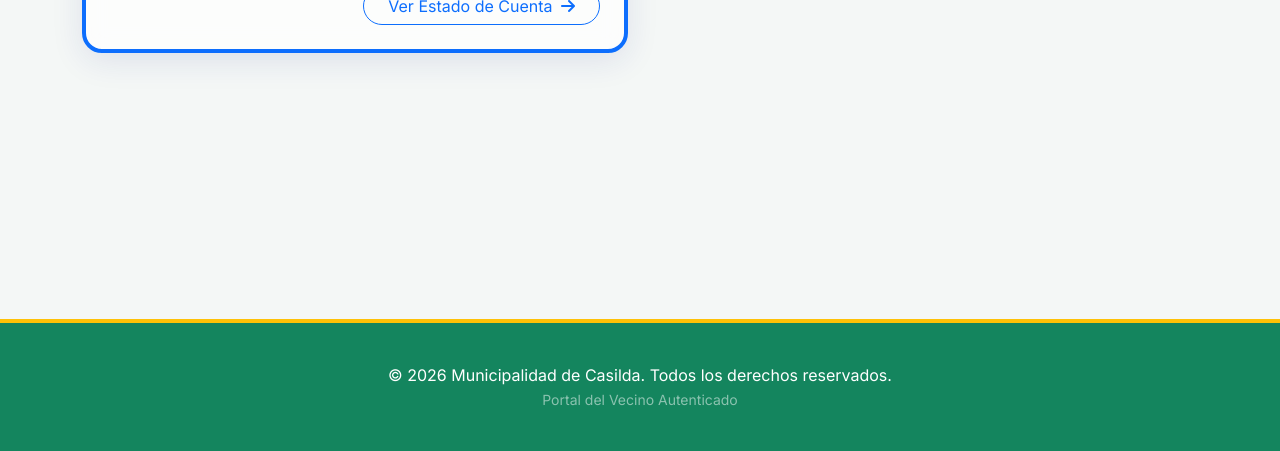
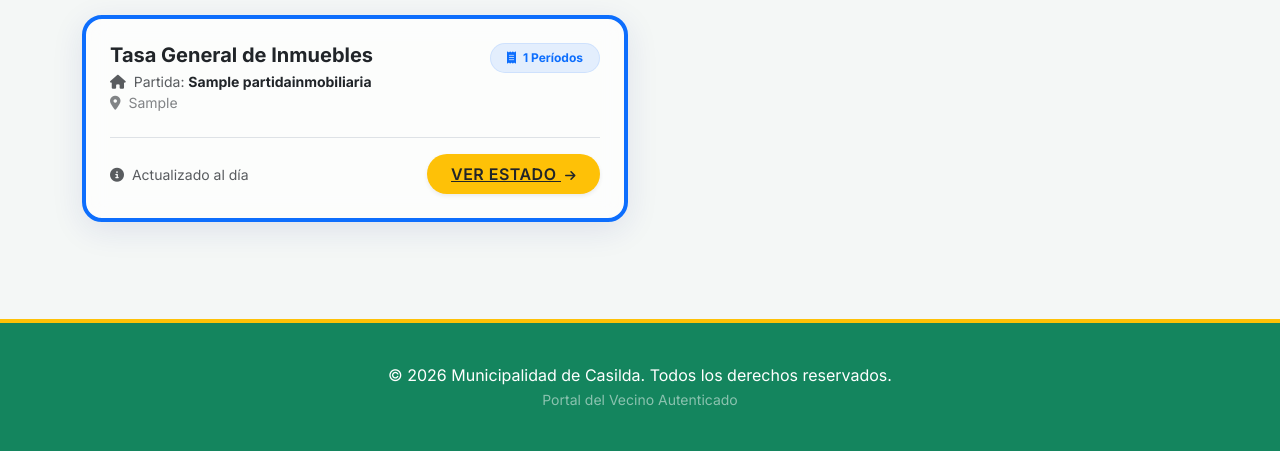
Before and after one commit to markoszanini/ver, a Django app: page /impuestos/ in a window 1280 px wide. Shown: the part 349-800 px from the top of the page. Run offline with Django 5.2, Linux system fonts and the light colour scheme; a user stored in the database is signed in; tables that the repository leaves empty hold one stand-in row (values such as "Sample post").

Commit message:
Modernización visual del módulo de Impuestos e integración total en el Portal del Vecino

```diff
--- a/sistema_casilda/impuestos/templates/impuestos/mis_impuestos.html
+++ b/sistema_casilda/impuestos/templates/impuestos/mis_impuestos.html
@@ -1,35 +1,45 @@
 {% extends 'portal/base_portal.html' %}
-{% block title %}Mis Impuestos - Municipalidad de Casilda{% endblock %}
+{% load static %}
+
+{% block title %}Mis Impuestos - Casilda Conecta{% endblock %}
+
 {% block content %}
-<div class="container py-5">
-    <div class="d-flex justify-content-between align-items-center mb-4">
-        <h2 class="fw-bold text-dark"><i class="fa-solid fa-file-invoice-dollar text-primary me-2"></i>Mis Impuestos</h2>
+<!-- Header Hero -->
+<div class="glass-hero text-white mb-5 pb-5">
+    <div class="container animate-up text-center">
+        <div class="badge bg-white bg-opacity-20 rounded-pill px-3 py-2 mb-3">ECONOMÍA Y FINANZAS</div>
+        <h1 class="display-5 fw-bold mb-2">Mis Tasas e Impuestos</h1>
+        <p class="lead opacity-75">Consultá tu estado de deuda, vencimientos y gestioná tus pagos de forma digital.</p>
     </div>
+</div>
 
+<div class="container mt-n5 position-relative z-2 pb-5">
     {% if impuestos %}
-        <div class="row row-cols-1 row-cols-md-2 g-4">
+        <div class="row row-cols-1 row-cols-md-2 g-4 animate-up">
             {% for impuesto in impuestos %}
                 <div class="col">
-                    <div class="glass-card p-4 h-100 position-relative border-start border-4 border-primary">
+                    <div class="glass-card p-4 h-100 position-relative border-start border-4 border-primary transition-hover">
                         <div class="d-flex justify-content-between align-items-start mb-3">
                             <div>
                                 <h5 class="fw-bold mb-1">{{ impuesto.get_tipo_display }}</h5>
                                 {% if impuesto.partida %}
-                                    <p class="text-muted mb-0"><i class="fa-solid fa-home me-1"></i> Partida: {{ impuesto.partida.nomenclatura }}</p>
-                                    <small class="text-muted d-block"><i class="fa-solid fa-map-marker-alt me-1"></i> {{ impuesto.partida.direccion }}</small>
+                                    <p class="text-muted mb-0 small"><i class="fa-solid fa-home me-1"></i> Partida: <span class="fw-bold text-dark">{{ impuesto.partida.nomenclatura }}</span></p>
+                                    <small class="text-muted d-block opacity-75"><i class="fa-solid fa-map-marker-alt me-1"></i> {{ impuesto.partida.direccion }}</small>
                                 {% else %}
-                                    <p class="text-muted mb-0"><i class="fa-solid fa-user me-1"></i> Cuenta General</p>
+                                    <p class="text-muted mb-0 small"><i class="fa-solid fa-user me-1"></i> Cuenta General Asociada</p>
                                 {% endif %}
                             </div>
-                            <span class="badge bg-light text-dark shadow-sm px-3 py-2 rounded-pill border">
-                                <i class="fa-solid fa-receipt me-1 text-primary"></i>
-                                {{ impuesto.deudas.count }} periodos
-                            </span>
+                            <div class="text-end">
+                                <span class="badge bg-primary bg-opacity-10 text-primary border border-primary border-opacity-10 px-3 py-2 rounded-pill mb-2 d-block">
+                                    <i class="fa-solid fa-receipt me-1"></i> {{ impuesto.deudas.count }} Períodos
+                                </span>
+                            </div>
                         </div>
 
-                        <div class="mt-4 pt-3 border-top text-end">
-                            <a href="{% url 'impuestos:estado_cuenta' impuesto.id %}" class="btn btn-outline-primary rounded-pill px-4">
-                                Ver Estado de Cuenta <i class="fa-solid fa-arrow-right ms-1"></i>
+                        <div class="mt-4 pt-3 border-top d-flex justify-content-between align-items-center">
+                            <span class="text-muted small"><i class="fa-solid fa-circle-info me-1"></i> Actualizado al día</span>
+                            <a href="{% url 'impuestos:estado_cuenta' impuesto.id %}" class="btn-muni btn-muni-primary px-4 shadow-sm py-2">
+                                Ver Estado <i class="fa-solid fa-arrow-right ms-1 fs-xs"></i>
                             </a>
                         </div>
                     </div>
@@ -37,13 +47,24 @@
             {% endfor %}
         </div>
     {% else %}
-        <div class="text-center py-5 bg-white rounded-4 shadow-sm border">
-            <div class="mb-3">
-                <i class="fa-solid fa-folder-open text-muted" style="font-size: 3rem;"></i>
+        <div class="row justify-content-center animate-up">
+            <div class="col-lg-6">
+                <div class="glass-card p-5 text-center bg-white">
+                    <div class="mb-4">
+                        <i class="fa-solid fa-file-invoice-dollar text-muted opacity-25" style="font-size: 5rem;"></i>
+                    </div>
+                    <h4 class="fw-bold text-dark">Sin cuentas vinculadas</h4>
+                    <p class="text-muted mb-4">Actualmente no se registran cuentas tributarias o partidas inmobiliarias vinculadas a tu perfil de vecino.</p>
+                    <a href="{% url 'portal:dashboard' %}" class="btn btn-outline-secondary rounded-pill px-4">Volver al Panel</a>
+                </div>
             </div>
-            <h5 class="fw-bold text-dark">No tienes impuestos asociados</h5>
-            <p class="text-muted mb-4">Actualmente no se registran cuentas tributarias o partidas inmobiliarias vinculadas a tu perfil.</p>
         </div>
     {% endif %}
 </div>
+
+<style>
+    .mt-n5 { margin-top: -3.5rem !important; }
+    .transition-hover:hover { transform: translateY(-5px); box-shadow: 0 10px 25px rgba(0,0,0,0.1); }
+    .fs-xs { font-size: 0.75rem; }
+</style>
 {% endblock %}
--- a/sistema_casilda/portal/templates/portal/dashboard.html
+++ b/sistema_casilda/portal/templates/portal/dashboard.html
@@ -68,6 +68,9 @@
                     </a>
                     <a href="{% url 'reclamos:mis_reclamos' %}" class="dash-sidebar-link text-dark text-decoration-none d-flex align-items-center">
                         <i class="fa-solid fa-bullhorn me-2 w-20"></i> Mis Reclamos
+                    </a>
+                    <a href="{% url 'impuestos:mis_impuestos' %}" class="dash-sidebar-link text-dark text-decoration-none d-flex align-items-center">
+                        <i class="fa-solid fa-file-invoice-dollar me-2 w-20"></i> Tasas e Impuestos
                     </a>
                     <a href="{% url 'multas:index_consultas' %}" class="dash-sidebar-link text-dark text-decoration-none d-flex align-items-center">
                         <i class="fa-solid fa-file-invoice me-2 w-20"></i> Mis Multas
--- a/sistema_casilda/portal/templates/portal/home.html
+++ b/sistema_casilda/portal/templates/portal/home.html
@@ -121,8 +121,8 @@
                     <div class="feature-icon-box text-danger">
                         <i class="fa-solid fa-file-invoice-dollar"></i>
                     </div>
-                    <h4 class="fw-bold mb-3">Multas y Tasas</h4>
-                    <p class="text-muted small mb-0">Consultá tus infracciones de tránsito, obtené certificados de libre deuda y gestioná tus pagos de forma ágil.</p>
+                    <h4 class="fw-bold mb-3">Tasas e Impuestos</h4>
+                    <p class="text-muted small mb-0">Consultá tu estado de deuda inmobiliaria o cementerio, descargá cupones de pago y gestioná tus tributos en línea.</p>
                 </div>
             </div>
 
```
Also changed, not shown: sistema_casilda/impuestos/templates/impuestos/estado_cuenta.html (+67 -30 lines).
